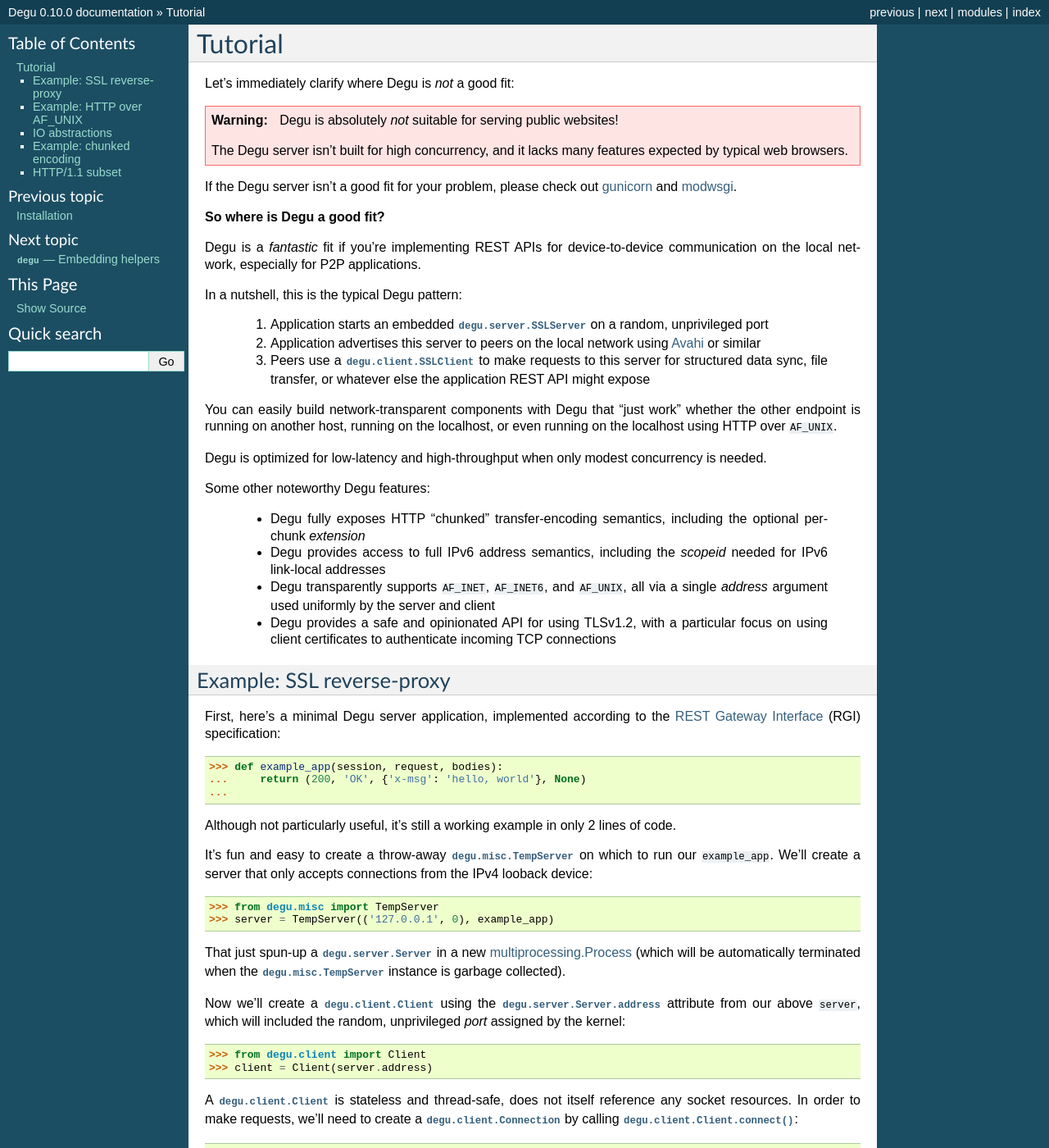
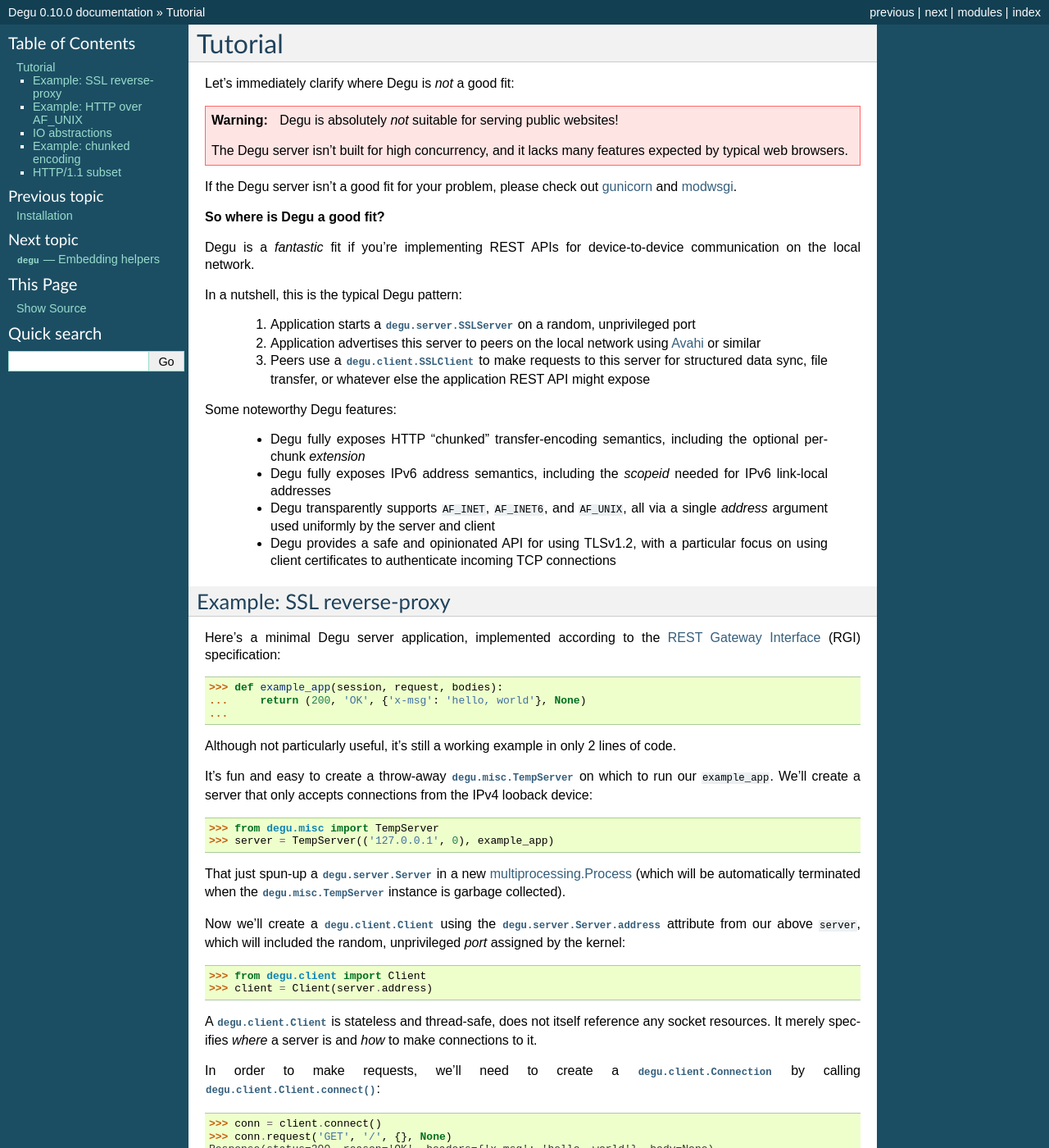
Before and after one commit to json420/degu, a Sphinx documentation site: the page built from doc/tutorial.rst, in a window 1280 px wide and 1400 px high. Shown: the whole window at 82% size. Built offline with Sphinx 7.4.7, drawn with Linux system fonts in a browser that asks for light colours; some of the changed text lies outside the part shown.

Commit message:
Some doc clarifications and corrections

```diff
--- a/doc/changelog.rst
+++ b/doc/changelog.rst
@@ -5,7 +5,7 @@
 0.10 (unreleased)
 -----------------
 
-This *may* end up being the API stable Degu 1.0 release ``:D``
+`Download Degu 0.10`_
 
 
 Breaking API changes:
--- a/doc/index.rst
+++ b/doc/index.rst
@@ -17,8 +17,8 @@
     *   **A matching HTTP client** carefully designed to harmonize with the
         server
 
-    *   **Stream-friendly IO abstractions** used by both the server and client
-        for HTTP request and response bodies
+    *   **IO abstractions** used by the server and client for HTTP request and
+        response bodies
 
     *   **Test fixtures** for creating throw-away Degu servers for unit testing,
         illustration, and play
--- a/doc/tutorial.rst
+++ b/doc/tutorial.rst
@@ -16,34 +16,27 @@
 **So where is Degu a good fit?**
 
 Degu is a *fantastic* fit if you're implementing REST APIs for device-to-device
-communication on the local network, especially for P2P applications.
+communication on the local network.
 
 In a nutshell, this is the typical Degu pattern:
 
-    1. Application starts an embedded :class:`degu.server.SSLServer` on a
-       random, unprivileged port
+    1.  Application starts a :class:`degu.server.SSLServer` on a random,
+        unprivileged port
 
-    2. Application advertises this server to peers on the local network using
-       `Avahi`_ or similar
+    2.  Application advertises this server to peers on the local network using
+        `Avahi`_ or similar
 
-    3. Peers use a :class:`degu.client.SSLClient` to make requests to this
-       server for structured data sync, file transfer, or whatever else the
-       application REST API might expose
+    3.  Peers use a :class:`degu.client.SSLClient` to make requests to this
+        server for structured data sync, file transfer, or whatever else the
+        application REST API might expose
 
-You can easily build network-transparent components with Degu that "just work"
-whether the other endpoint is running on another host, running on the localhost,
-or even running on the localhost using HTTP over ``AF_UNIX``.
-
-Degu is optimized for low-latency and high-throughput when only modest
-concurrency is needed.
-
-Some other noteworthy Degu features:
+Some noteworthy Degu features:
 
     *   Degu fully exposes HTTP "chunked" transfer-encoding semantics, including
         the optional per-chunk *extension*
 
-    *   Degu provides access to full IPv6 address semantics, including the
-        *scopeid* needed for IPv6 link-local addresses
+    *   Degu fully exposes IPv6 address semantics, including the *scopeid*
+        needed for IPv6 link-local addresses
 
     *   Degu transparently supports ``AF_INET``, ``AF_INET6``, and ``AF_UNIX``,
         all via a single *address* argument used uniformly by the server and
@@ -58,7 +51,7 @@
 Example: SSL reverse-proxy
 --------------------------
 
-First, here's a minimal Degu server application, implemented according to the
+Here's a minimal Degu server application, implemented according to the
 :doc:`rgi` (RGI) specification:
 
 >>> def example_app(session, request, bodies):
@@ -87,15 +80,18 @@
 >>> client = Client(server.address)
 
 A :class:`degu.client.Client` is stateless and thread-safe, does not itself
-reference any socket resources.  In order to make requests, we'll need to create a :class:`degu.client.Connection` by calling
-:meth:`degu.client.Client.connect()`:
+reference any socket resources.  It merely specifies *where* a server is and
+*how* to make connections to it.
+
+In order to make requests, we'll need to create a
+:class:`degu.client.Connection` by calling :meth:`degu.client.Client.connect()`:
 
 >>> conn = client.connect()
 >>> conn.request('GET', '/', {}, None)
 Response(status=200, reason='OK', headers={'x-msg': 'hello, world'}, body=None)
 
-In contrast to the client, a :class:`degu.client.Connection` is statefull and is
-*not* thread-safe.
+In contrast, a :class:`degu.client.Connection` is statefull and is *not*
+thread-safe.
 
 As both the Degu client and server are built for HTTP/1.1 only, connection
 reuse is assumed.  We can make another request to our ``server`` using the same
```
Also changed, not shown: other parts of doc/changelog.rst (+1 -0 lines), other parts of doc/tutorial.rst (+1 -1 lines), doc/degu.client.rst (+10 -10 lines), doc/degu.misc.rst (+4 -9 lines), doc/degu.server.rst (+3 -6 lines).
